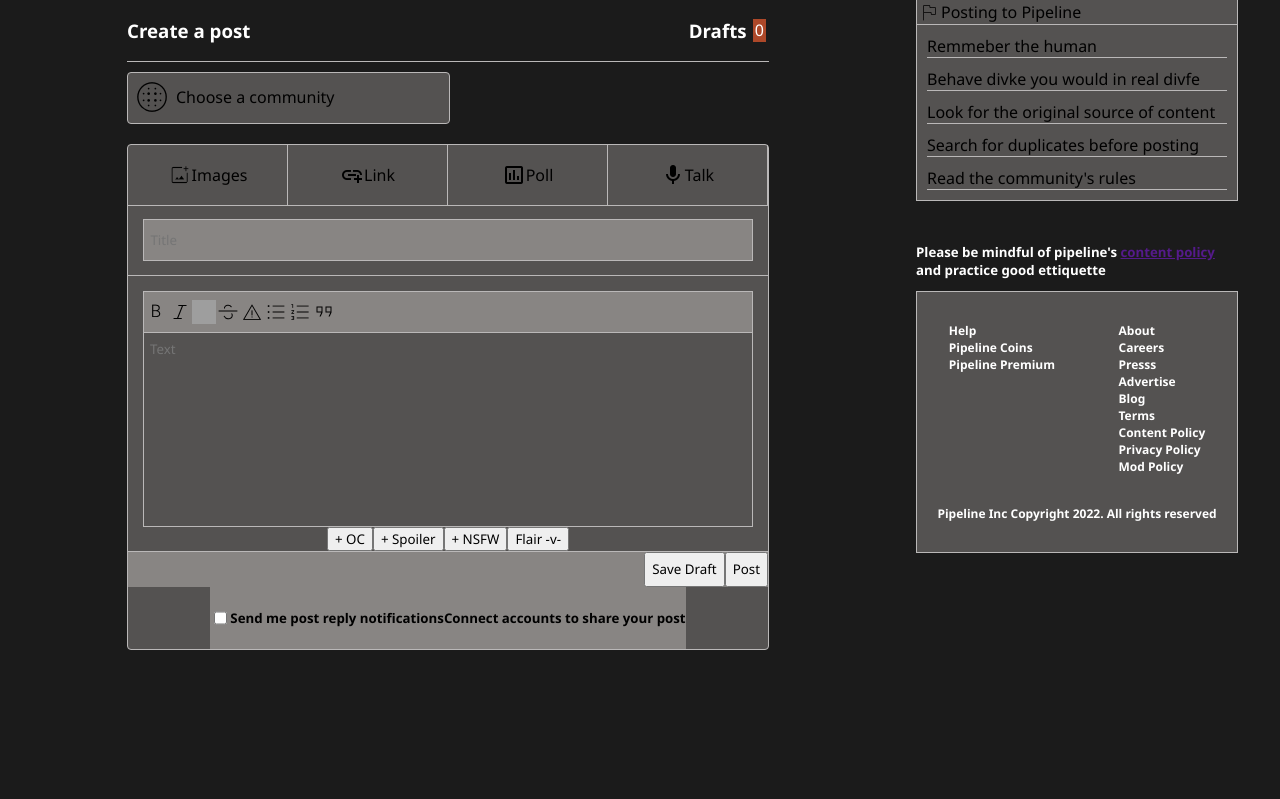
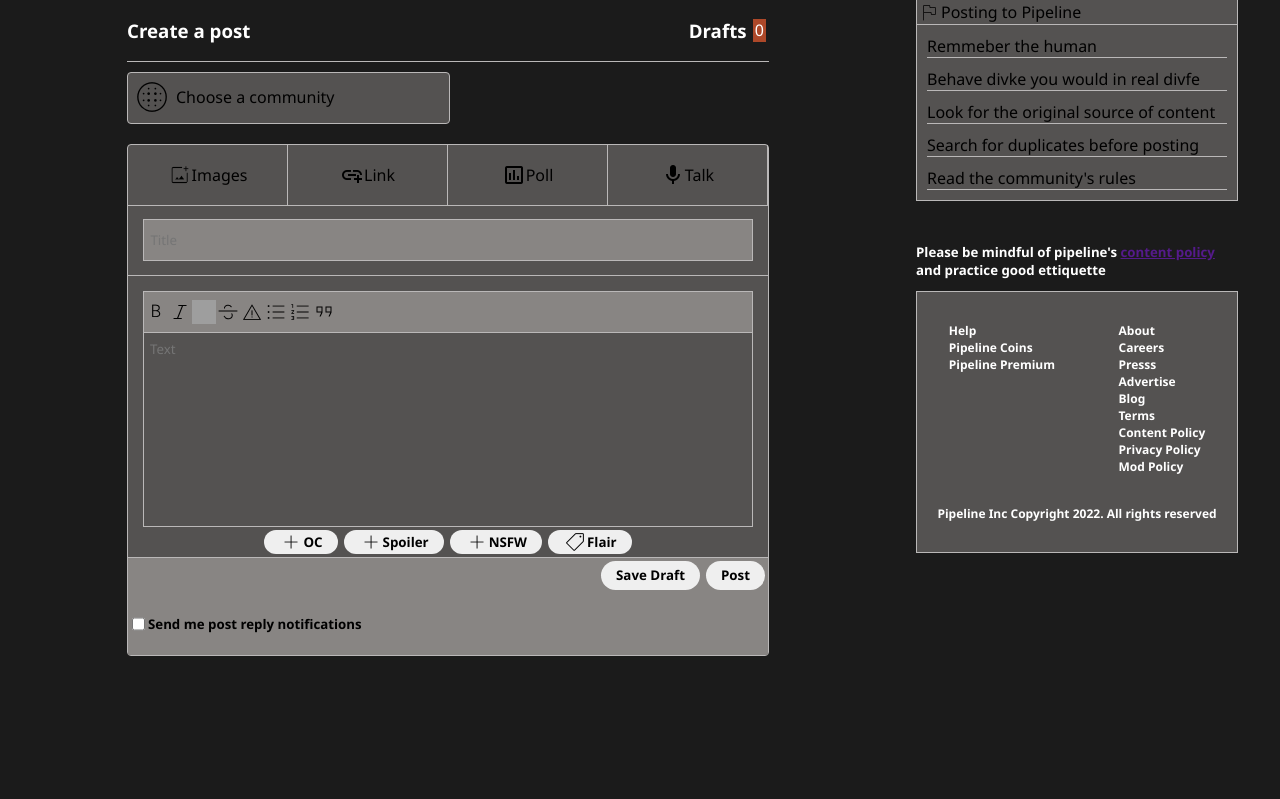
Before and after one commit to Tatumc4561/Pipeline, a Django app: template templates/threads/create_post.html in a window 1280 px wide; the page is wider, and only the part inside the window is pictured. Shown: the part 80-879 px from the top of that part. Run offline with Django 4.2, Linux system fonts and the light colour scheme; the template is opened without the code that fills it: most values are stand-ins (such as "Sample title", 1, 10 or a date in 2020); grey boxes are pictures that could not be loaded.

Commit message:
btn styling

```diff
--- a/static/CSS/create.css
+++ b/static/CSS/create.css
@@ -297,10 +297,18 @@
 
 .submit-btn {
     border: none;
+    display: flex;
+    justify-content: center;
+    align-items: center;
     border-radius: 15px;
     padding: 0 15px;
     margin: 3px;
     font-weight: 700;
+}
+
+.btn-img {
+    height: 24px;
+    width: 24px;
 }
 
 .comment-post{
@@ -309,8 +317,15 @@
 
 .create-footer {
     display: flex;
+    width: 100%;
     background-color: rgb(136, 133, 131);
+    flex-direction: column;
 }
+
+.notify-wrap {
+    display: flex;
+}
+
 
 
 .create-sidebar-wrap {
--- a/templates/threads/create_post.html
+++ b/templates/threads/create_post.html
@@ -143,19 +143,24 @@
                     </div>
                 </div>
                 <div class="create-button-flair">
-                    <button id="oc-flair">+ OC</button>
-                    <button id="spoiler-flair">+ Spoiler</button>
-                    <button id="NSFW">+ NSFW</button>
-                    <button id="flair-dropdown">Flair -v-</button>
+                    <button class='submit-btn' id="oc-flair"><img class='btn-img'
+                            src="{% static 'images/create_post.png' %}" alt="" srcset=""> OC</button>
+                    <button class='submit-btn' id="spoiler-flair"><img class='btn-img'
+                            src="{% static 'images/create_post.png' %}" alt="" srcset=""> Spoiler</button>
+                    <button class='submit-btn' id="NSFW"><img class='btn-img'
+                            src="{% static 'images/create_post.png' %}" alt="" srcset=""> NSFW</button>
+                    <button class='submit-btn' id="flair-dropdown"><img class='btn-img'
+                            src="{% static 'images/flair.png' %}" alt="" srcset="">Flair</button>
                 </div>
                 <div class="button-wrap">
-                    <button id="save-draft">Save Draft</button>
-                    <button id="submit-post">Post</button>
+                    <button class='submit-btn' id="save-draft">Save Draft</button>
+                    <button class='submit-btn' id="submit-post">Post</button>
                 </div>
                 <div class="create-footer">
-                    <input type="checkbox" name="notifiy" id="">
-                    <h5>Send me post reply notifications</h5><br>
-                    <h5>Connect accounts to share your post</h5>
+                    <div class="notify-wrap">
+                        <input type="checkbox" name="notify" id="">
+                        <h5>Send me post reply notifications</h5>
+                    </div>
                 </div>
             </div>
         </form>
--- a/templates/threads/thread.html
+++ b/templates/threads/thread.html
@@ -253,7 +253,7 @@
 
                                                 <div class="comment_input-wrap">
                                                     <div class="comment_input-wrap">
-                                                        <textarea name="text" id="comment_input" cols="30" rows="10"
+                                                        <textarea name="text" id="comment_input" cols="30" rows="5"
                                                             placeholder='What are your thoughts?'></textarea>
                                                     </div>
                                                     <div class="create-text-options">
```
Also changed, not shown: static/images/flair.png (added).
